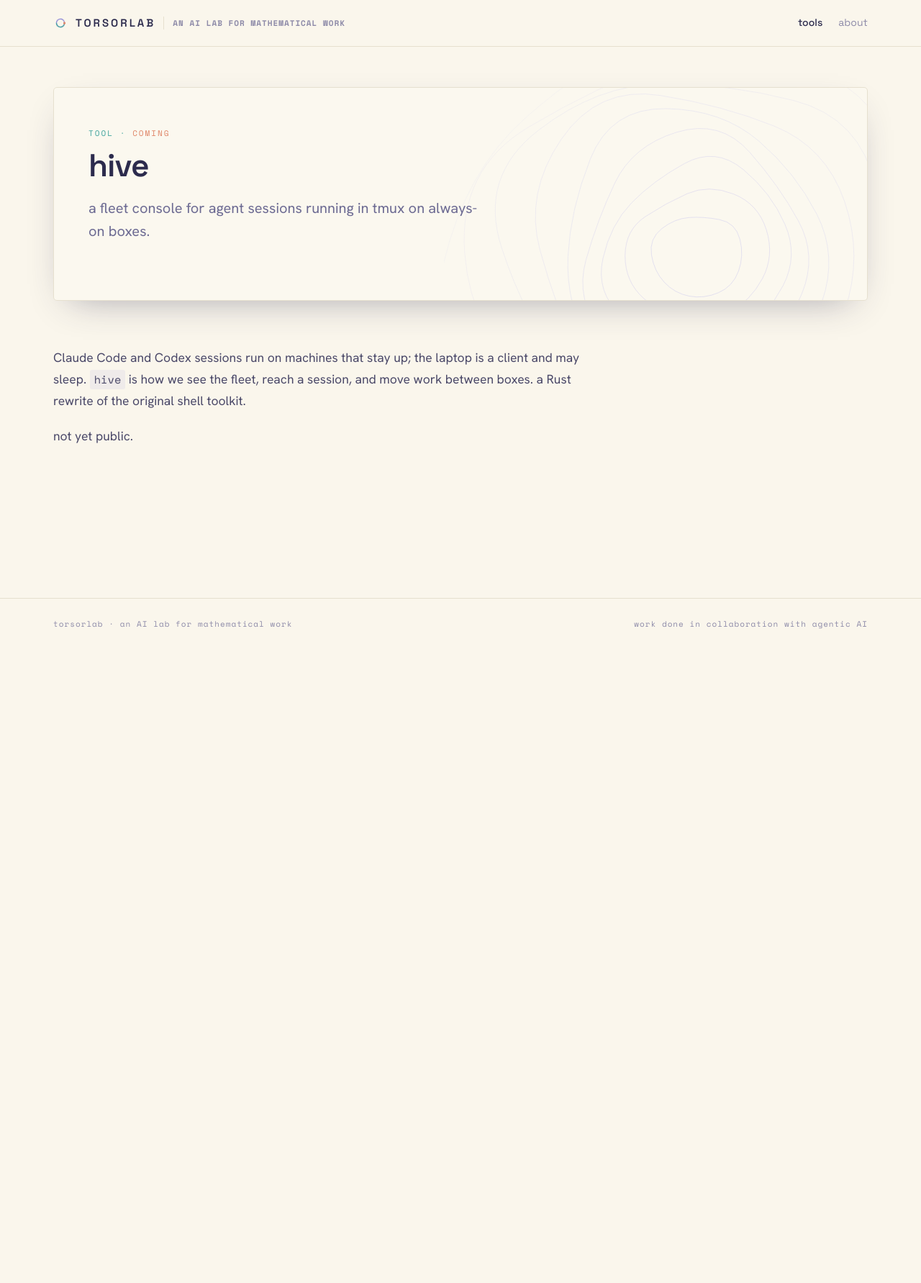
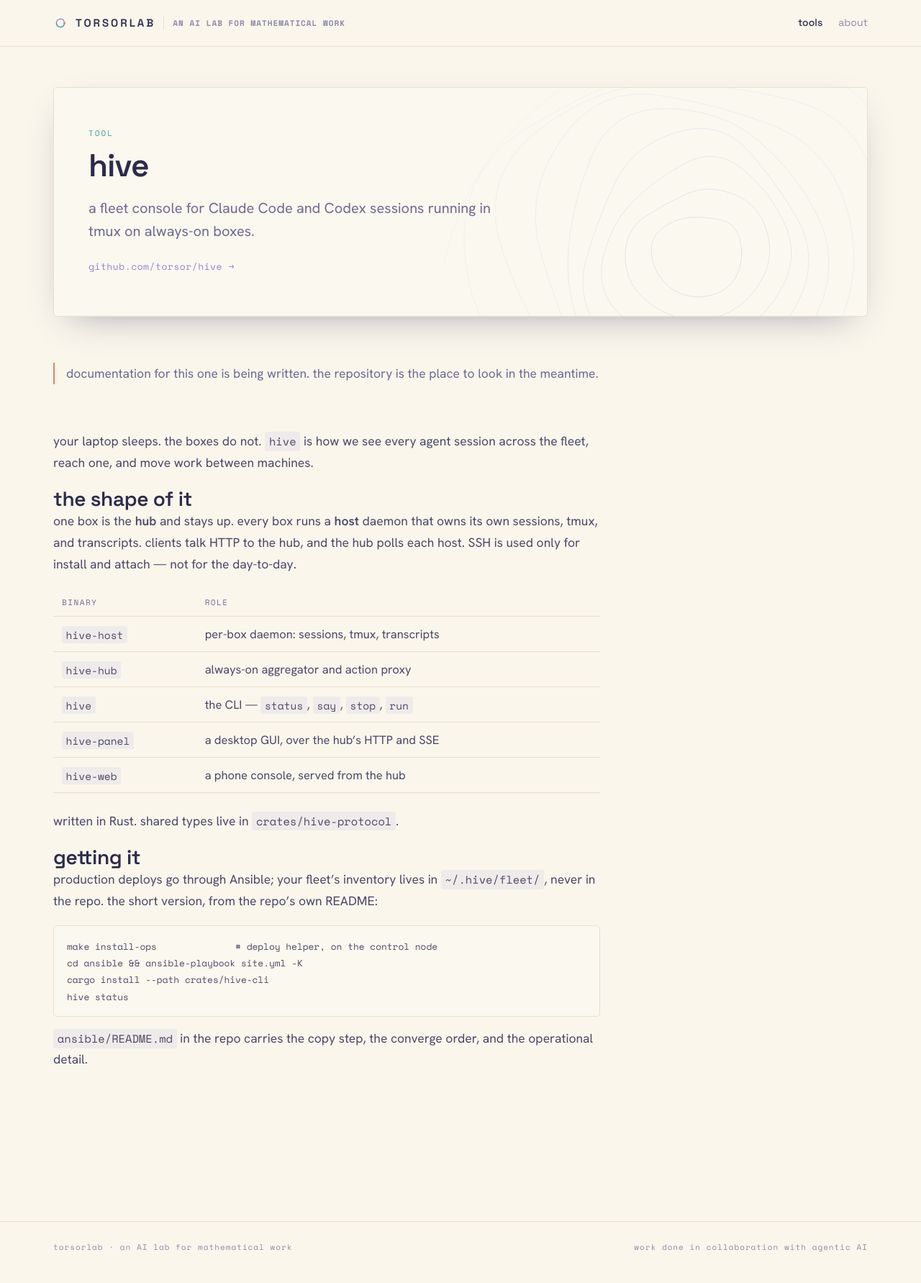
Before and after one commit to torsor/torsorlab, a Jekyll site: the page built from _tools/hive.md, in a window 1280 px wide. Shown: the whole page at 72% size. Built offline with Jekyll 4.4.1, drawn with Linux system fonts in a browser that asks for light colours; before the commit the page ends 916 px from its top, so only the background shows below that.

Commit message:
hive is public
Marked released, linked to torsor/hive, and the page rewritten from the
repo's README: the hub/host shape, the five binaries, and the Ansible
deploy path.

Its documentation is still being written, which is a state the site could
not previously express — `bin/check.py` required every released tool to
have docs. That guard is worth keeping, so a tool now declares
`docs_pending: true` instead of the check silently tolerating the gap.
Two things follow from the flag: the card says "see the project" rather
than promising docs that are not there, and the page says plainly that
documentation is being written and points at the repository.

Verified: clean build, check passes, the repo link renders, no horizontal
overflow at 390px despite the new table and code block.

Co-Authored-By: Claude Opus 5 (1M context) <noreply@anthropic.com>
Claude-Session: https://claude.ai/code/session_01TVotv4W9HDWY3YqGdHXi4d

````diff
--- a/_includes/tool-card.html
+++ b/_includes/tool-card.html
@@ -14,6 +14,9 @@
   <h3 class="card__title">{{ include.tool.title }}</h3>
   <p class="card__text">{{ include.tool.tagline }}</p>
   {%- if tag == 'a' -%}
-    <div class="card__foot">read the docs →</div>
+    {%- comment -%} don't promise docs a tool does not have yet {%- endcomment -%}
+    <div class="card__foot">
+      {%- if include.tool.docs_pending -%}see the project →{%- else -%}read the docs →{%- endif -%}
+    </div>
   {%- endif -%}
 </{{ tag }}>
--- a/_layouts/tool.html
+++ b/_layouts/tool.html
@@ -63,5 +63,12 @@ layout: base
   </section>
   {%- endif -%}
 
+  {%- if page.docs_pending -%}
+  <section class="band measure">
+    <p class="pending">documentation for this one is being written. the repository
+    is the place to look in the meantime.</p>
+  </section>
+  {%- endif -%}
+
   <section class="band measure">{{ content }}</section>
 </main>
--- a/_sass/_topographic.scss
+++ b/_sass/_topographic.scss
@@ -208,3 +208,11 @@ a.card:hover { border-color: var(--violet); transform: translateY(-2px); }
 
   .doc-manual__text { font-family: var(--font-body); }
 }
+
+// said on a tool that is public before its documentation is written
+.pending {
+  border-left: 2px solid var(--coral);
+  padding-left: 16px;
+  color: var(--muted);
+  margin: 0;
+}
--- a/_tools/hive.md
+++ b/_tools/hive.md
@@ -1,13 +1,45 @@
 ---
 title: hive
 slug: hive
-tagline: a fleet console for agent sessions running in tmux on always-on boxes.
-status: coming
+tagline: a fleet console for Claude Code and Codex sessions running in tmux on always-on boxes.
+status: released
+repo: https://github.com/torsor/hive
 order: 4
+docs_pending: true
 ---
 
-Claude Code and Codex sessions run on machines that stay up; the laptop is a
-client and may sleep. `hive` is how we see the fleet, reach a session, and move
-work between boxes. a Rust rewrite of the original shell toolkit.
+your laptop sleeps. the boxes do not. `hive` is how we see every agent session
+across the fleet, reach one, and move work between machines.
 
-not yet public.
+## the shape of it
+
+one box is the **hub** and stays up. every box runs a **host** daemon that owns
+its own sessions, tmux, and transcripts. clients talk HTTP to the hub, and the
+hub polls each host. SSH is used only for install and attach — not for the
+day-to-day.
+
+| binary | role |
+|---|---|
+| `hive-host` | per-box daemon: sessions, tmux, transcripts |
+| `hive-hub` | always-on aggregator and action proxy |
+| `hive` | the CLI — `status`, `say`, `stop`, `run` |
+| `hive-panel` | a desktop GUI, over the hub's HTTP and SSE |
+| `hive-web` | a phone console, served from the hub |
+
+written in Rust. shared types live in `crates/hive-protocol`.
+
+## getting it
+
+production deploys go through Ansible; your fleet's inventory lives in
+`~/.hive/fleet/`, never in the repo. the short version, from the repo's own
+README:
+
+```sh
+make install-ops              # deploy helper, on the control node
+cd ansible && ansible-playbook site.yml -K
+cargo install --path crates/hive-cli
+hive status
+```
+
+`ansible/README.md` in the repo carries the copy step, the converge order, and
+the operational detail.
````
Also changed, not shown: bin/check.py (+8 -2 lines), README.md.
